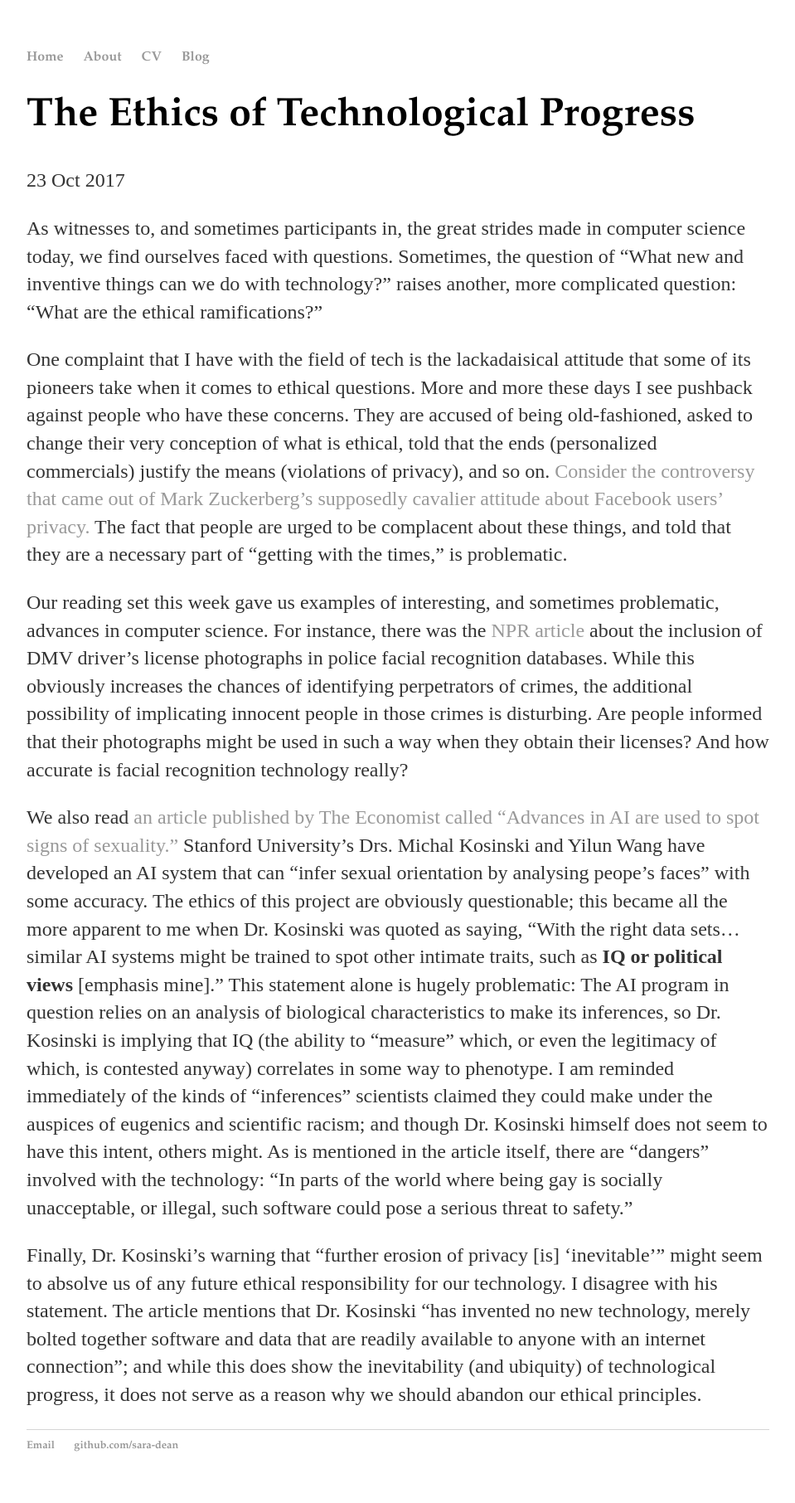
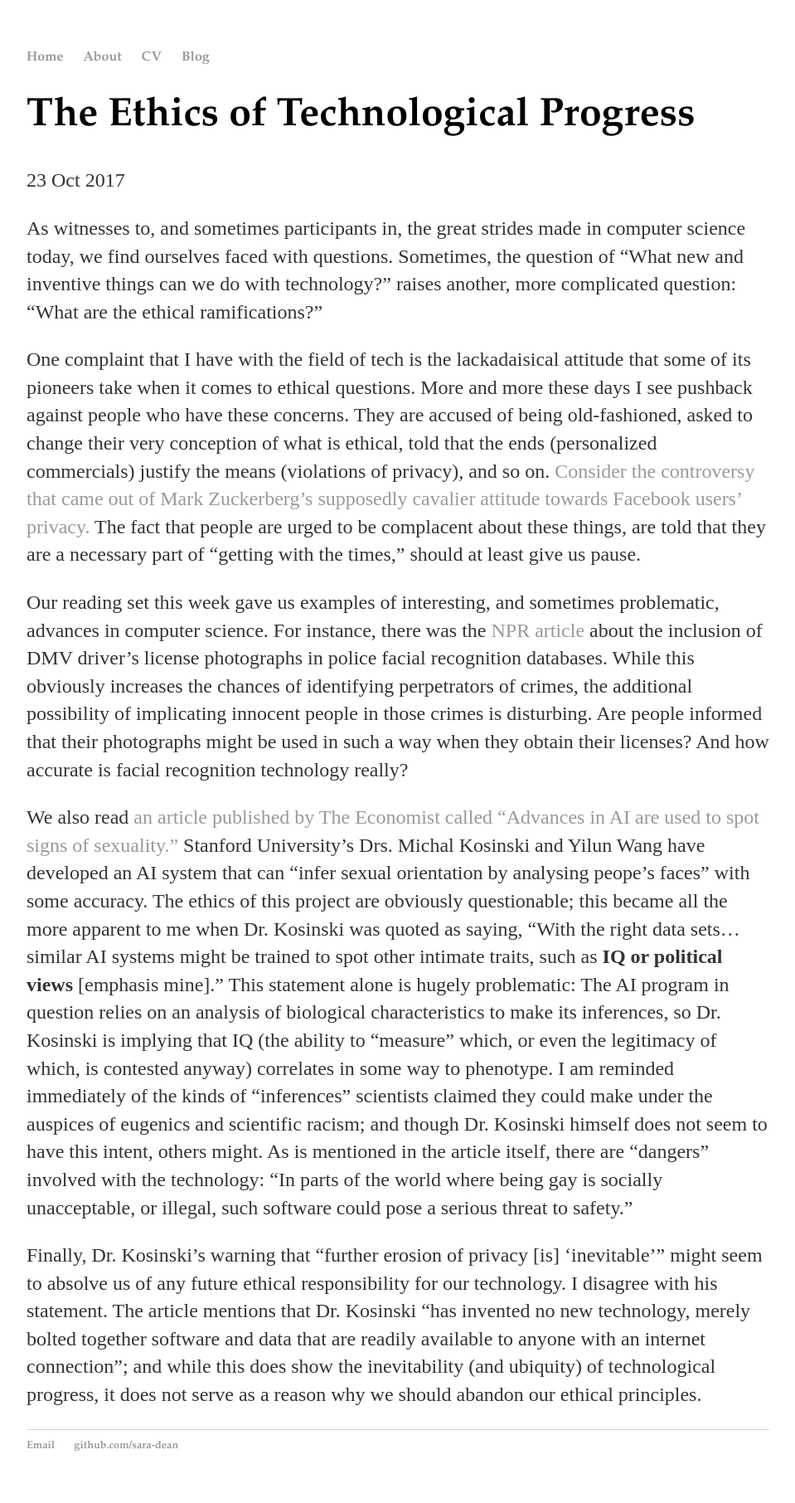
Before and after one commit to sara-dean/sara-dean.github.io, a Jekyll site: the page built from _posts/2017-10-23-technology-ethics.md, in a window 1280 px wide. Shown: the whole page at 83% size, without its empty margins (160-1119 px from the left). Built offline with Jekyll 4.4.1, drawn with Linux system fonts in a browser that asks for light colours.

Commit message:
Update 2017-10-23-technology-ethics.md

```diff
--- a/_posts/2017-10-23-technology-ethics.md
+++ b/_posts/2017-10-23-technology-ethics.md
@@ -5,7 +5,7 @@ date: 2017-10-23
 ---
 As witnesses to, and sometimes participants in, the great strides made in computer science today, we find ourselves faced with questions. Sometimes, the question of "What new and inventive things can we do with technology?" raises another, more complicated question: "What are the ethical ramifications?"
 
-One complaint that I have with the field of tech is the lackadaisical attitude that some of its pioneers take when it comes to ethical questions. More and more these days I see pushback against people who have these concerns. They are accused of being old-fashioned, asked to change their very conception of what is ethical, told that the ends (personalized commercials) justify the means (violations of privacy), and so on. <a href="https://www.huffingtonpost.com/2010/04/29/zuckerberg-privacy-stance_n_556679.html">Consider the controversy that came out of Mark Zuckerberg's supposedly cavalier attitude about Facebook users' privacy.</a> The fact that people are urged to be complacent about these things, and told that they are a necessary part of "getting with the times," is problematic.
+One complaint that I have with the field of tech is the lackadaisical attitude that some of its pioneers take when it comes to ethical questions. More and more these days I see pushback against people who have these concerns. They are accused of being old-fashioned, asked to change their very conception of what is ethical, told that the ends (personalized commercials) justify the means (violations of privacy), and so on. <a href="https://www.huffingtonpost.com/2010/04/29/zuckerberg-privacy-stance_n_556679.html">Consider the controversy that came out of Mark Zuckerberg's supposedly cavalier attitude towards Facebook users' privacy.</a> The fact that people are urged to be complacent about these things, are told that they are a necessary part of "getting with the times," should at least give us pause.
 
 Our reading set this week gave us examples of interesting, and sometimes problematic, advances in computer science. For instance, there was the <a href="http://www.npr.org/2016/10/23/499042369/police-facial-recognition-databases-log-about-half-of-americans">NPR article</a>  about the inclusion of DMV driver's license photographs in police facial recognition databases. While this obviously increases the chances of identifying perpetrators of crimes, the additional possibility of implicating innocent people in those crimes is disturbing. Are people informed that their photographs might be used in such a way when they obtain their licenses? And how accurate is facial recognition technology really?
 
```
